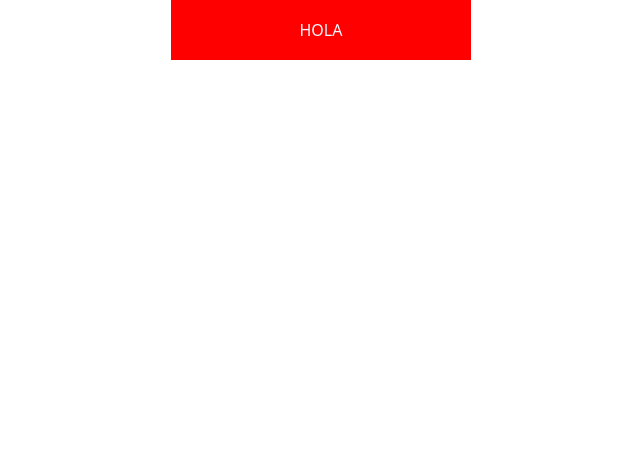
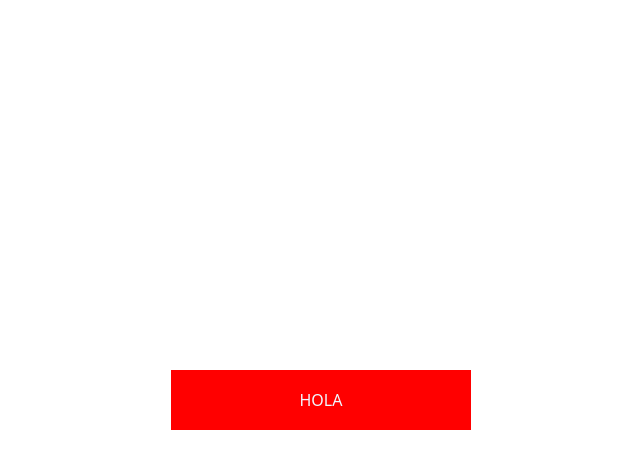
Before and after one commit to lidwan/Mini-Search-Engine, a plain HTML site: page website/index.html in a window 1280 px wide. Shown: the whole page, without its empty margins (319-959 px from the left). Drawn offline with nearby package versions, Linux system fonts and the light colour scheme.

Commit message:
Modified basic layout

```diff
--- a/website/styles.css
+++ b/website/styles.css
@@ -1,12 +1,15 @@
 body {
-    height: 100%;
-    width: 100%;
     margin: 0px;
+
     text-align: center;
 }
 
 .cont {
+    height: 100vh;
+    width: 100vw;
+
     display: flex;
+    flex-direction: column;
     justify-content: center;
     align-items: center;
 }
```
